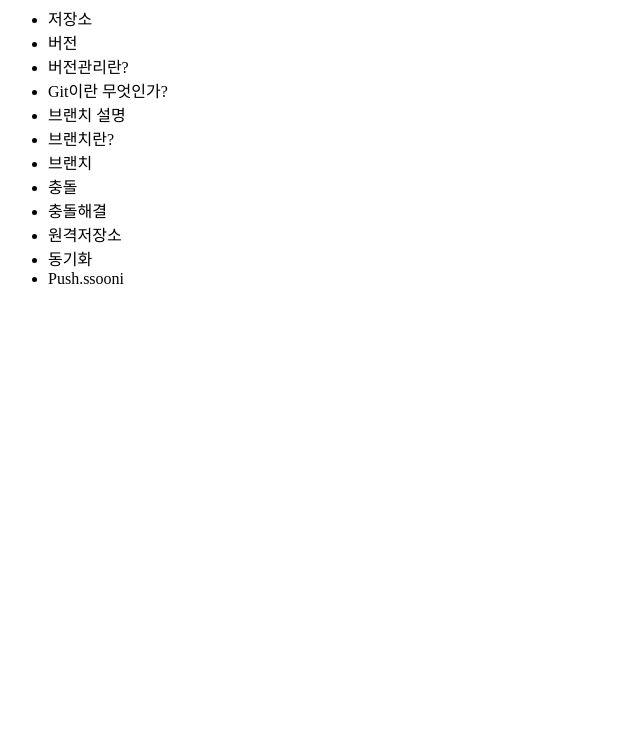
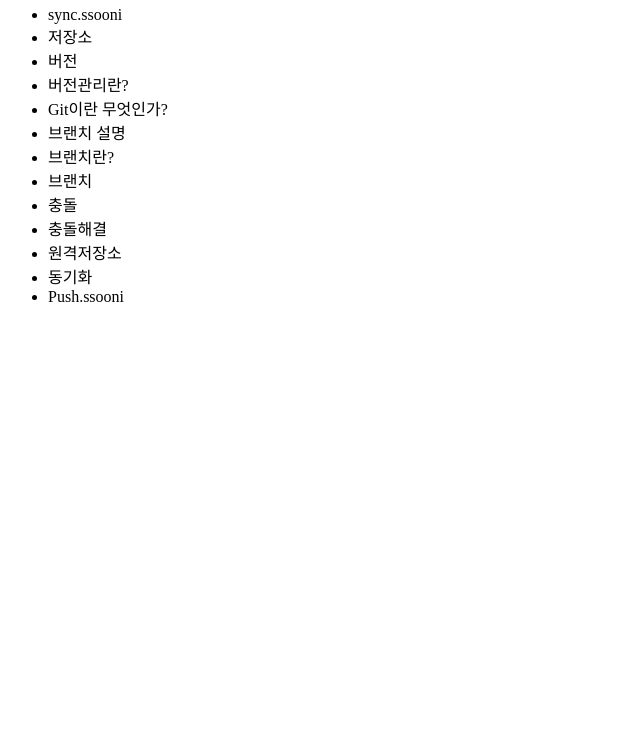
Before and after one commit to kgyusoon/opentutorials_ssooni, a plain HTML site: page index.html in a window 1280 px wide. Shown: the part 60-800 px from the top of the page, without its empty margins (0-640 px from the left). Drawn offline with Linux system fonts and the light colour scheme.

Commit message:
sync.ssooni

```diff
--- a/index.html
+++ b/index.html
@@ -8,6 +8,7 @@
 			<h1>Git</h1>
 		</header>
 		<ul>
+			<li>sync.ssooni</li>
 			<li>저장소</li>
 			<li>버전</li>
 			<li>버전관리란?</li>
```
